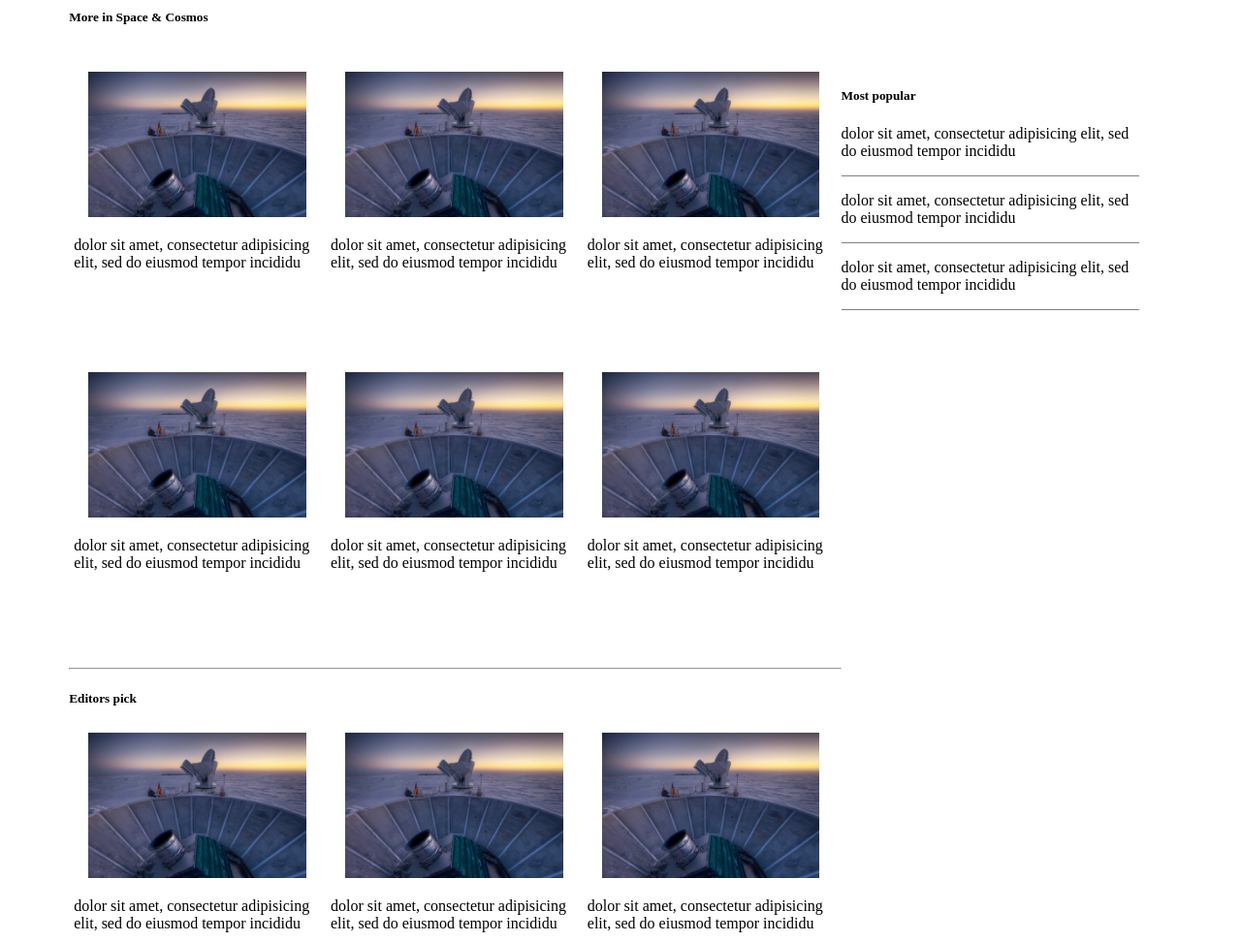
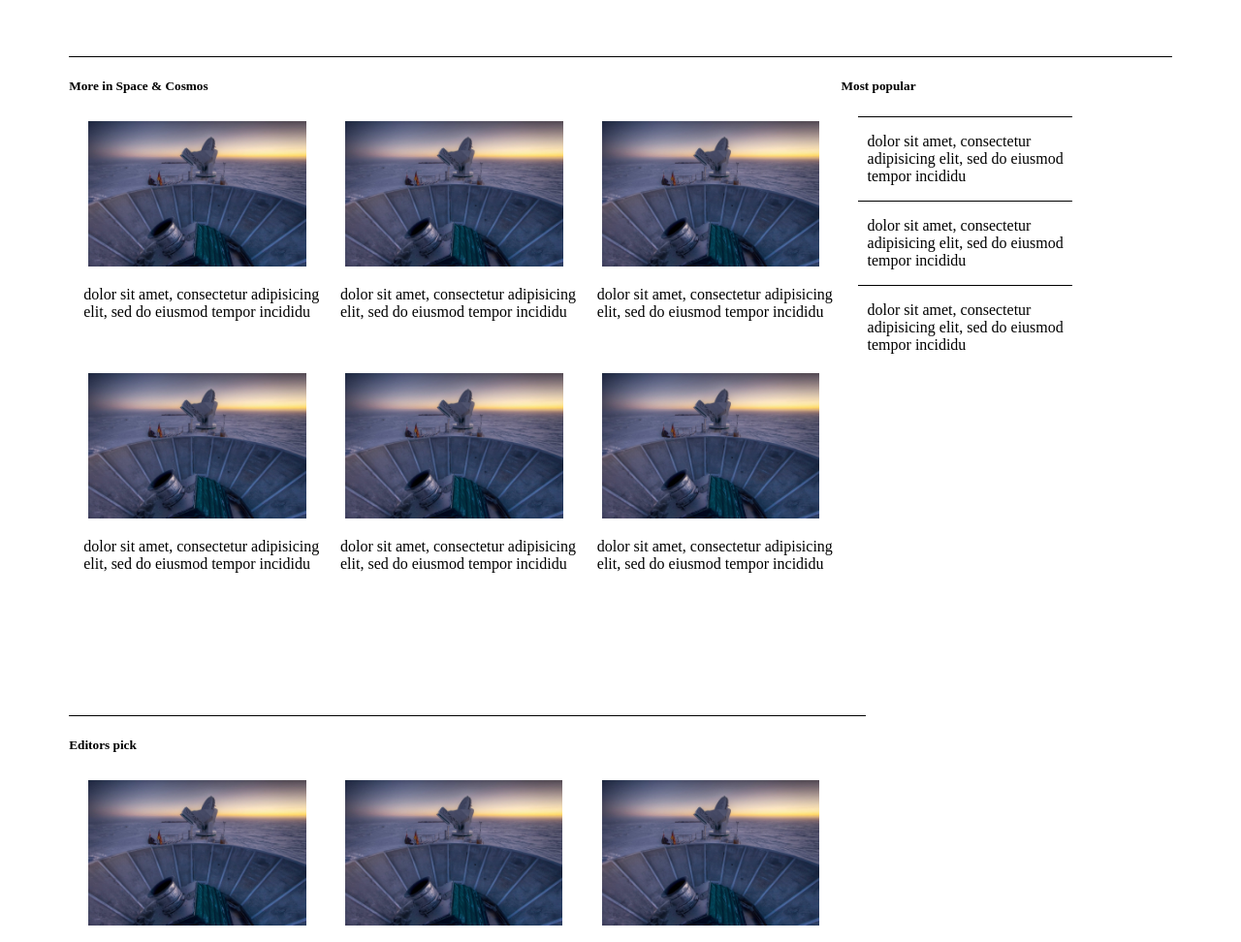
Before and after one commit to gitnyasha/new-york-times, a plain HTML site: page index.html in a window 1280 px wide. Shown: the part 3204-4176 px from the top of the page at 97% size. Drawn offline with Linux system fonts and the light colour scheme.

Commit message:
Wrote some css to make the page look more real

```diff
--- a/css/style.css
+++ b/css/style.css
@@ -93,6 +93,10 @@ main img {
   margin: 20px 0;
 }
 
+.text .right {
+  border-top: none;
+}
+
 .info {
   font-size: 10px;
 }
@@ -137,19 +141,49 @@ section p {
 
 .bottom {
   width: 90%;
-  height: 1000px;
+  height: 700px;
   float: left;
   margin-left: 5%;
 }
 
+.bottom p {
+  padding-left: 10px;
+}
+
 .bottom .col {
   width: 32%;
+  height: 250px;
 }
 
-.bottom .editor {
-  width: 90%;
-  display: block;
-  border-bottom: solid thin grey;
+.bottom .left,
+.right {
+  float: left;
+  border-top: solid thin;
+}
+
+.border .left {
+  width: 65%;
+}
+
+.border .right {
+  width: 30%;
+  margin-left: 5%;
+}
+
+.bottom .line {
+  width: 100%;
+  border-top: solid;
+}
+
+.editor {
+  width: 65%;
+  margin-left: 5%;
+  float: left;
+  border-top: solid thin;
+}
+
+.editor .col {
+  width: 31%;
 }
 
 footer {
--- a/index.html
+++ b/index.html
@@ -63,6 +63,9 @@
         <div class="col"><img src="image/7.png" alt=""><p><strong>Lorem ipsum</strong> dolor sit amet, consectetur adipisicing elit, sed do eiusmod tempor incididunt ut labore et dolore magna aliqua. Ut enim ad minim veniam, quis nostrudnt mollit anim id est laborum.</p></div>
         <div class="col"><img src="image/8.png" alt=""><p><strong>Lorem ipsum</strong> dolor sit amet, consectetur adipisicing elit, sed do eiusmod tempor incididunt ut labore et dolore magna aliqua. Ut enim ad minim veniam, quis nostru laborum.</p></div>
       </section>
+      <div class="author">
+        <p>By LARRY BUCHANAN and JONATHAN CORUM</p>
+      </div>
       <div class="text centered">
         <p>Lorem ipsum dolor sit amet, consectetur adipisicing elit, sed do eiusmod tempor incididunt ut labore et dolore magna aliqua. Ut enim ad minim veniam, quis nostrud exercitation ullamco laboris nisi ut aliquip ex ea commodo consequat. Duis aute irure dolor in reprehenderit in voluptate velit esse cillum dolore eu fugiat nulla pariatur. Excepteur sint occaecat cupidatat non proident, sunt in culpa qui officia deserunt mollit anim id est laborum.<br><br>Lorem ipsum dolor sit amet, consectetur adipisicing elit, sed do eiusmod tempor incididunt ut labore et dolore magna aliqua. Ut enim ad minim veniam, quis nostrud exercitation ullamco laboris nisi ut aliquip ex ea commodo consequat. Duis aute irure dolor in reprehenderit in voluptate velit esse cillum dolore eu fugiat nulla pariatur. Excepteur sint occaecat cupidatat non proident, sunt in culpa qui officia deserunt mollit anim id est laborum.</p>
         <iframe width="600" height="319" src="https://www.youtube.com/embed/ZlfIVEy_YOA" frameborder="0" allow="accelerometer; autoplay; encrypted-media; gyroscope; picture-in-picture" allowfullscreen></iframe>
@@ -91,19 +94,15 @@
 
     </aside>
     <div class="bottom">
-      <h5>More in Space & Cosmos</h5>
+
       <div class="left">
+        <h5>More in Space & Cosmos</h5>
         <div class="col"><img src="image/2.jpg" alt=""><p> dolor sit amet, consectetur adipisicing elit, sed do eiusmod tempor incididu</p></div>
         <div class="col"><img src="image/2.jpg" alt=""><p> dolor sit amet, consectetur adipisicing elit, sed do eiusmod tempor incididu</p></div>
         <div class="col"><img src="image/2.jpg" alt=""><p> dolor sit amet, consectetur adipisicing elit, sed do eiusmod tempor incididu</p></div>
         <div class="col"><img src="image/2.jpg" alt=""><p> dolor sit amet, consectetur adipisicing elit, sed do eiusmod tempor incididu</p></div>
         <div class="col"><img src="image/2.jpg" alt=""><p> dolor sit amet, consectetur adipisicing elit, sed do eiusmod tempor incididu</p></div>
         <div class="col"><img src="image/2.jpg" alt=""><p> dolor sit amet, consectetur adipisicing elit, sed do eiusmod tempor incididu</p></div>
-        <hr>
-        <h5>Editors pick</h5>
-        <div class="col"><img src="image/2.jpg" alt=""><p>dolor sit amet, consectetur adipisicing elit, sed do eiusmod tempor incididu</p></div>
-        <div class="col"><img src="image/2.jpg" alt=""><p>dolor sit amet, consectetur adipisicing elit, sed do eiusmod tempor incididu</p></div>
-        <div class="col"><img src="image/2.jpg" alt=""><p>dolor sit amet, consectetur adipisicing elit, sed do eiusmod tempor incididu</p></div>
       </div>
       <div class="right">
         <h5>Most popular</h5>
@@ -113,7 +112,12 @@
       </div>
 
     </div>
-
+    <div class="editor">
+      <h5>Editors pick</h5>
+      <div class="col one"><img src="image/2.jpg" alt=""><p>dolor sit amet, consectetur adipisicing elit, sed do eiusmod tempor incididu</p></div>
+      <div class="col two"><img src="image/2.jpg" alt=""><p>dolor sit amet, consectetur adipisicing elit, sed do eiusmod tempor incididu</p></div>
+      <div class="col three"><img src="image/2.jpg" alt=""><p>dolor sit amet, consectetur adipisicing elit, sed do eiusmod tempor incididu</p></div>
+    </div>
     <footer>
       <div class="footer-logo">
         <a href="#"><img src="image/index.png" alt="new york post logo"> </a>
```
